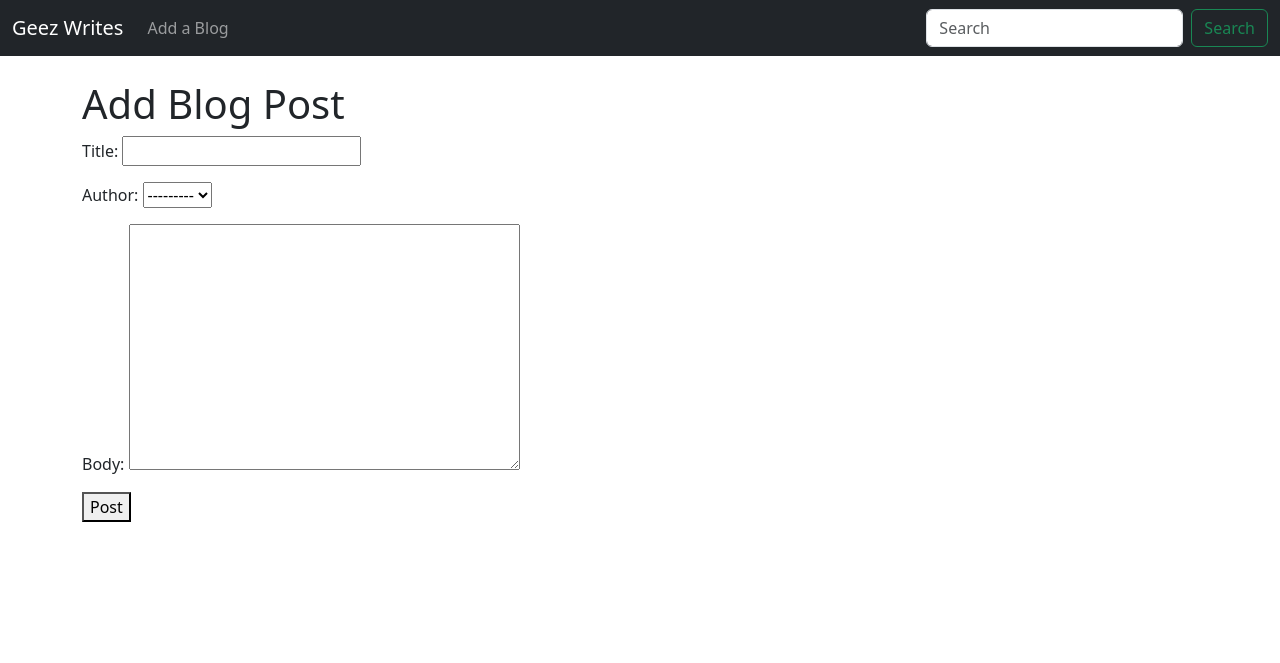
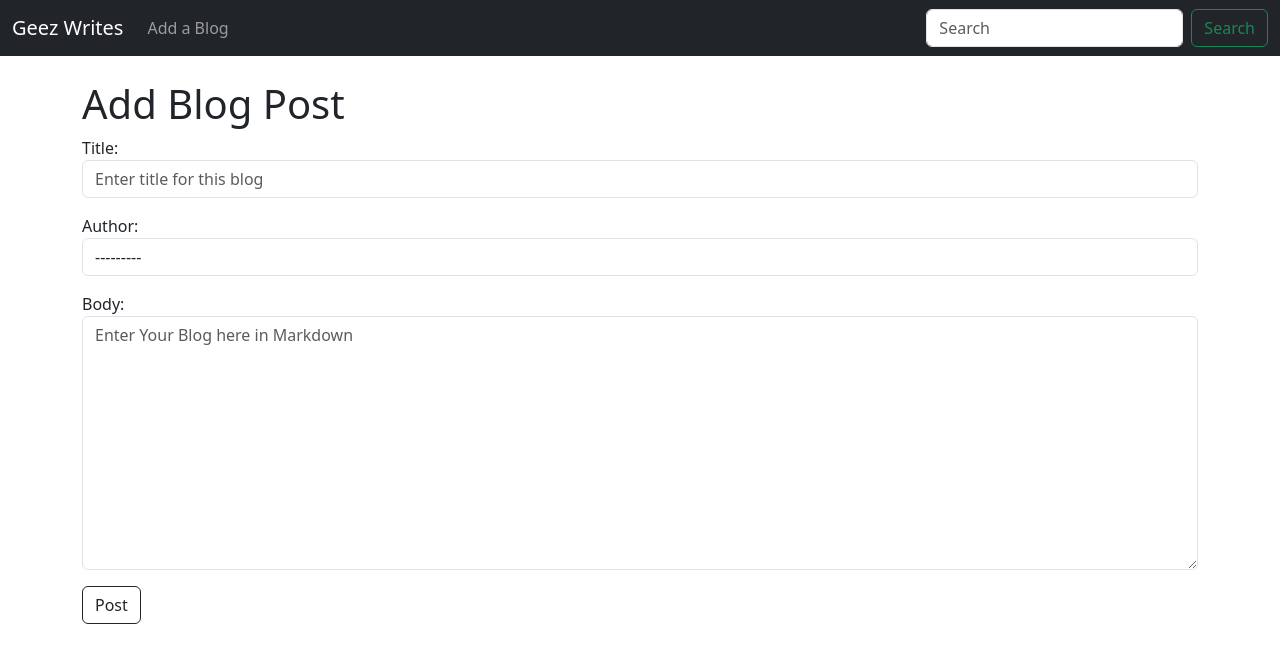
Before and after one commit to Geez14/geez-writes, a Django app: page /add-post/ in a window 1280 px wide. Shown: the top 663 px of the page. Run offline with Django 5.2, Linux system fonts and the light colour scheme.

Commit message:
Feat: add django form for adding post
integrate bootstrap in the add_post.html

fix-minor-bugs

```diff
--- /dev/null
+++ b/blog/forms.py
@@ -0,0 +1,14 @@
+from django import forms
+from .models import BlogPost
+
+
+class PostForm(forms.ModelForm):
+    class Meta:
+        model = BlogPost
+        fields = ("title", "author", "body")
+        # form-control is the class needed in bootstrap integration
+        widgets = {
+            "title": forms.TextInput(attrs={"class": "form-control",id:"text-input", "placeholder":"Enter title for this blog"}),
+            "author": forms.Select(attrs={"class": "form-control", id:"select-author"}),
+            "body": forms.Textarea(attrs={"class": "form-control", id:"body-content", "placeholder":"Enter Your Blog here in Markdown"}),
+        }
--- a/blog/models.py
+++ b/blog/models.py
@@ -1,7 +1,6 @@
 from django.db import models
 from django.urls import reverse
 from django.contrib.auth.models import User
-
 
 class BlogPost(models.Model):
     title = models.CharField(max_length=342)
--- a/blog/templates/add_post.html
+++ b/blog/templates/add_post.html
@@ -2,8 +2,8 @@
 {%block content%}
     <h1>Add Blog Post</h1>
     {% comment %} Django form system is used! {% endcomment %}
-    <form method="POST">
+    <form method="POST" class="form-group">
         {% csrf_token %}
         {{form.as_p}}
-        <button>Post</button>
+        <button class="btn btn btn-outline-dark">Post</button>
 {%endblock%}
--- a/blog/views.py
+++ b/blog/views.py
@@ -1,6 +1,8 @@
 from django.shortcuts import render
 from django.views.generic import ListView, DetailView, CreateView
 from .models import *
+from .forms import PostForm
+
 
 class HomeView(ListView):
     model = BlogPost
@@ -12,7 +14,8 @@ class DetailedPostView(DetailView):
 
 class AddPostView(CreateView):
     model = BlogPost
+    form_class = PostForm
     template_name = 'add_post.html'
-    fields = '__all__'
+    # fields = '__all__' # we have to remove this because of form_class!
     # we can use cherry pick too as many of the items can be null
     # fields = ('title', 'body')
```
